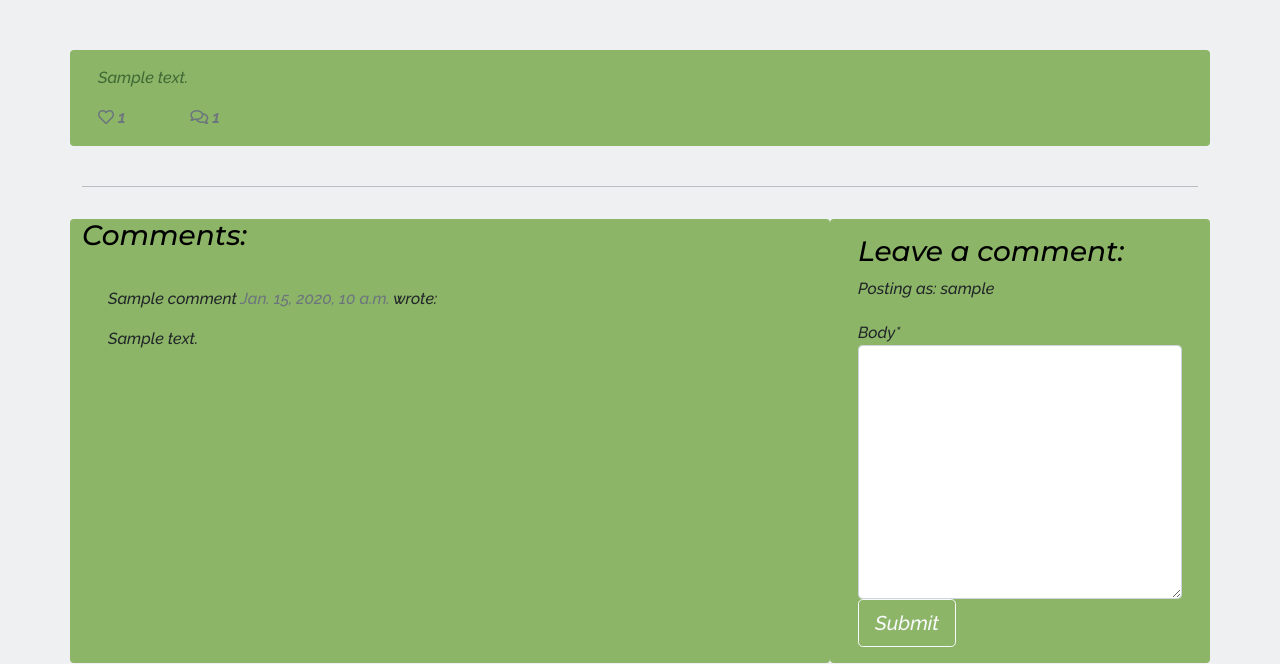
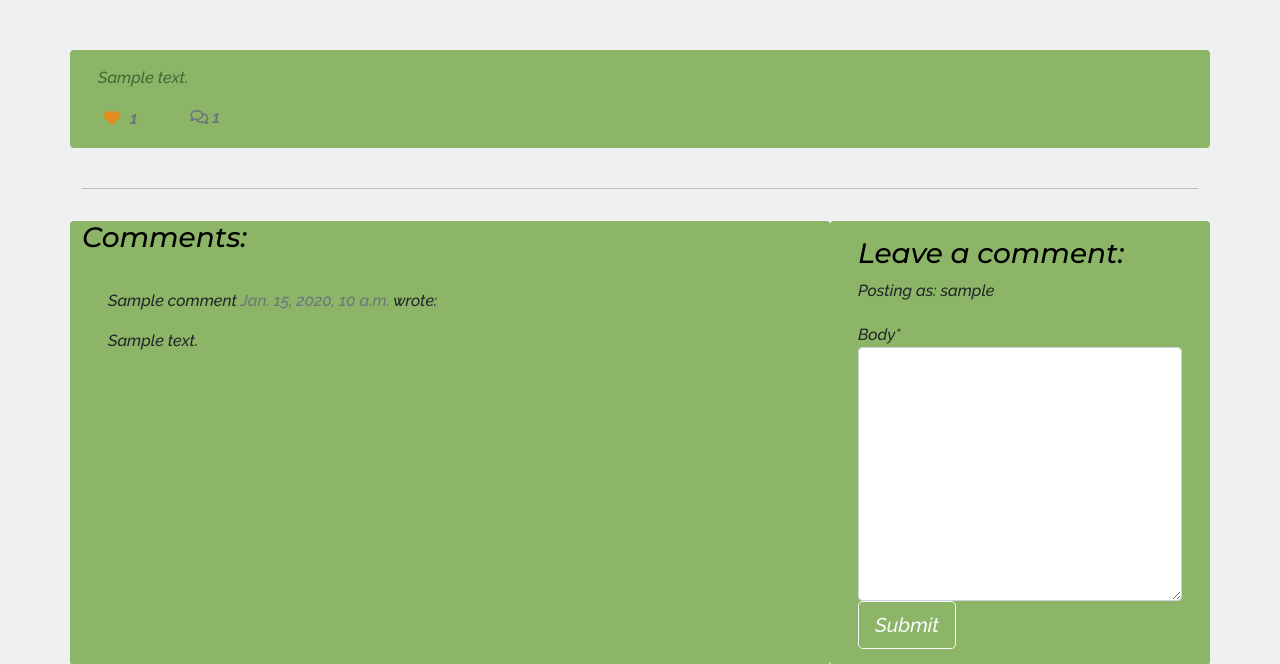
Before and after one commit to PratimaGurav/vegans-journal, a Django app: a page that uses templates/post_detail.html in a window 1280 px wide. Shown: the part 345-1009 px from the top of the page. Run offline with Django 3.2, Linux system fonts and the light colour scheme; a user stored in the database is signed in; tables that the repository leaves empty hold one stand-in row (values such as "Sample post"); parts of the project's set-up code (start-up, migrations or seed data) failed here and were passed over; some libraries are stand-ins or nearby versions.

Commit message:
Update post_detail page for likes

```diff
--- a/templates/post_detail.html
+++ b/templates/post_detail.html
@@ -35,8 +35,30 @@
                 <div class="row">
 
                     <div class="col-1">
-                        <!-- The number of likes goes before the closing strong tag -->
-                        <strong class="text-secondary"><i class="far fa-heart"></i> {{ post.number_of_likes }} </strong>
+                        <strong>
+                            {% if user.is_authenticated %}
+                            <form class="d-inline" action="{% url 'post_like' post.slug %}" method="POST">
+                                {% csrf_token %}
+                                {% if liked %}
+
+                                <button type="submit" name="blogpost_id" value="{{post.slug}}" class="btn-like">
+                                    <i class="fas fa-heart"></i></button>
+
+                                {% else %}
+
+                                <button type="submit" name="blogpost_id" value="{{post.slug}}" class="btn-like">
+                                    <i class="far fa-heart"></i></button>
+
+                                {% endif %}
+
+                            </form>
+                            {% else %}
+
+                            <span class="text-secondary"><i class="far fa-heart"></i></span>
+                            {% endif %}
+                            <span class="text-secondary"> {{ post.number_of_likes }}</span>
+                        </strong>
+
                     </div>
                     <div class="col-1">
                         {% with comments.count as total_comments %}
```
